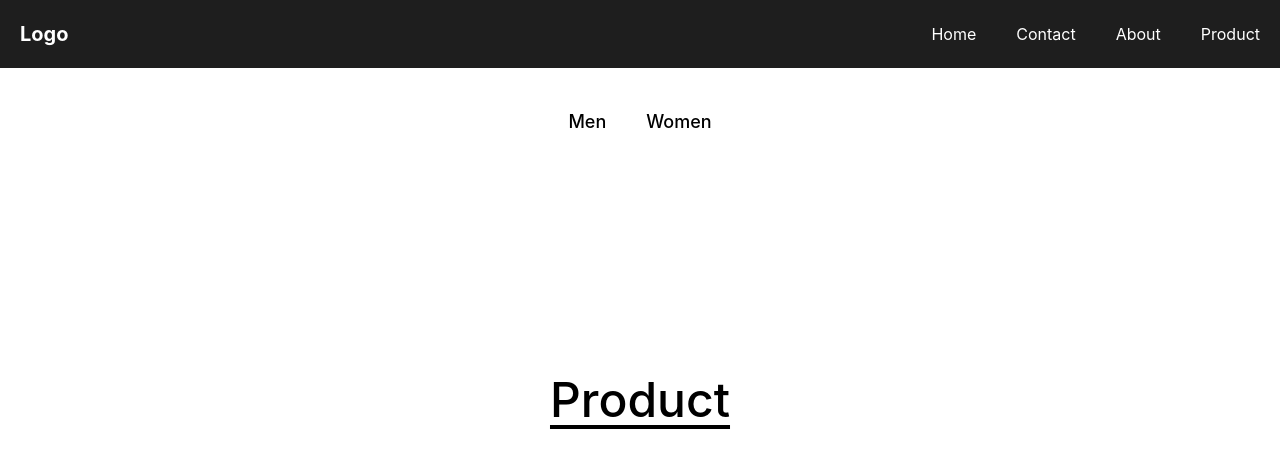
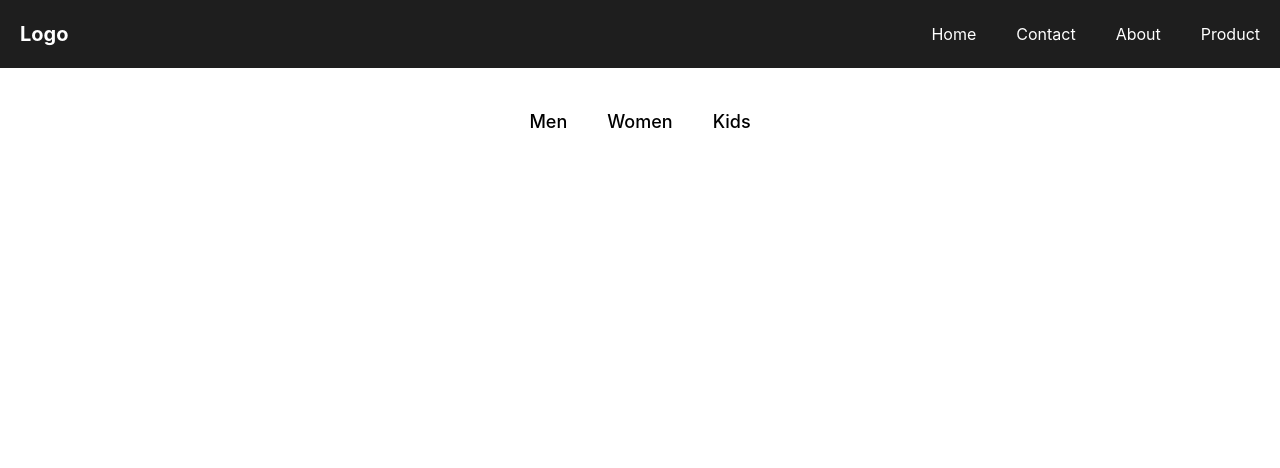
Before and after one commit to Armaan42/reactjs-practice, a React (Vite) app in the folder 18-React-Router-DOM/: page /Product in a window 1280 px wide. Shown: the top 468 px of the page. Built offline with nearby package versions, Linux system fonts and the light colour scheme.

Commit message:
bug fix: Pages were overlapping

```diff
--- a/18-React-Router-DOM/src/pages/Product.jsx
+++ b/18-React-Router-DOM/src/pages/Product.jsx
@@ -1,5 +1,5 @@
 import React from 'react'
-import { Link } from 'react-router-dom'
+import { Link, Outlet } from 'react-router-dom'
 
 const Product = () => {
   return (
@@ -7,8 +7,10 @@ const Product = () => {
         <div className='flex justify-center gap-10 p-10' >
             <Link className='text-lg font-medium' to='/Product/men' >Men</Link>
             <Link className='text-lg font-medium' to='/Product/women' >Women</Link>
+            <Link className='text-lg font-medium' to='/Product/kids' >Kids</Link>
         </div>
-      <h1 className="absolute top-1/2 left-1/2 -translate-x-1/2 -translate-y-1/2 text-5xl font-medium underline underline-offset-8" >Product</h1>
+      {/* <h1 className="absolute top-1/2 left-1/2 -translate-x-1/2 -translate-y-1/2 text-5xl font-medium underline underline-offset-8" >Product</h1> */}
+      <Outlet/>
     </div>
   )
 }
```
